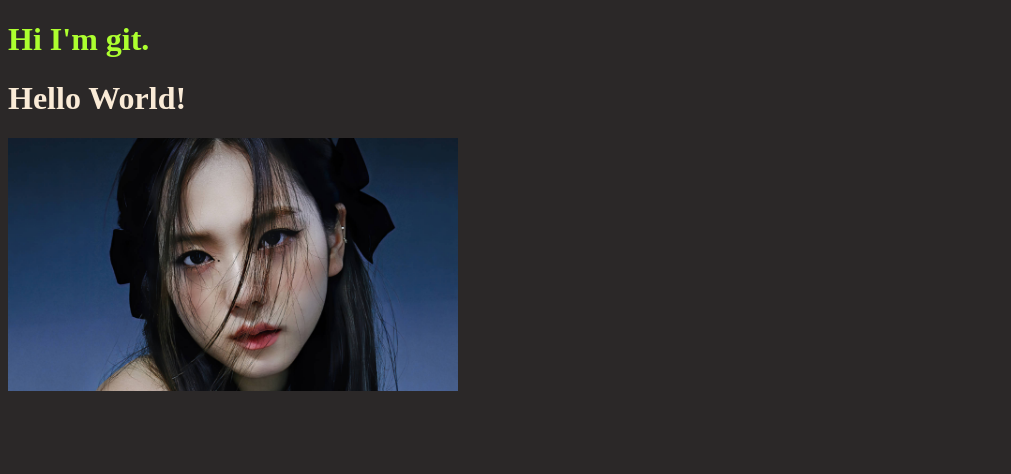
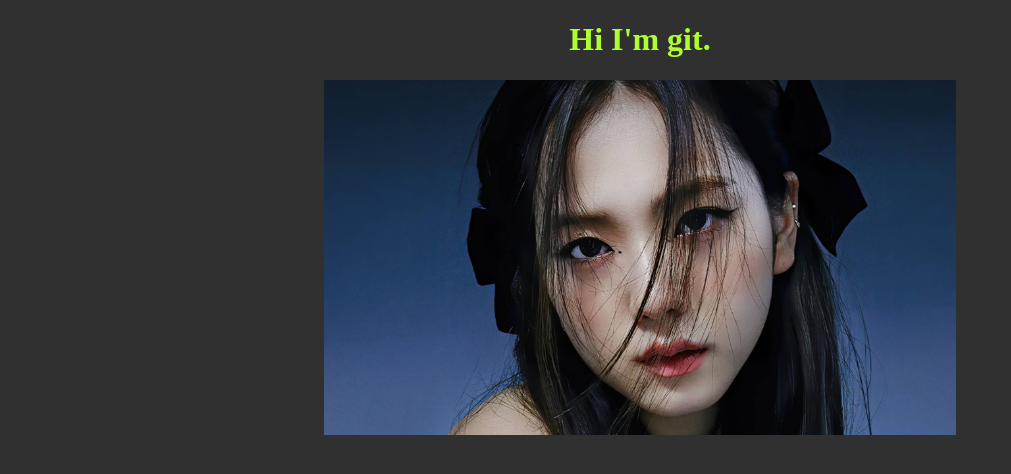
Before and after one commit to kiwi007383/Project_test, a plain HTML site: page index.html in a window 1280 px wide. Shown: the whole page, without its empty margins (0-1011 px from the left). Drawn offline with Linux system fonts and the light colour scheme.

Commit message:
hi, I'm git

```diff
--- a/index.css
+++ b/index.css
@@ -1,5 +1,5 @@
 body{
-    background-color: rgb(43, 40, 40);
+    background-color: rgba(41, 41, 41, 0.966);
 }
 
 .a{
@@ -7,9 +7,14 @@ body{
 }
 
 h1{
+    text-align: center;
     color: greenyellow;
 }
 
-img{
-    width: 450px;
+.center{
+    width: 50%;
+    display: block;
+    margin-left: auto;
+    margin-right: auto;
+
 }
--- a/index.html
+++ b/index.html
@@ -9,7 +9,10 @@
 </head>
 <body>
     <h1>Hi I'm git.</h1>
-    <h1 class="a">Hello World!</h1>
-    <img src="jisoo.jpg" alt="">
+
+    <div class="img-div">
+    <img src="./img/jisoo.jpg" alt="jisoo" class="center">
+
+    </div>
 </body>
 </html>
```
Also changed, not shown: img/jisoo.jpg (renamed from jisoo.jpg).
